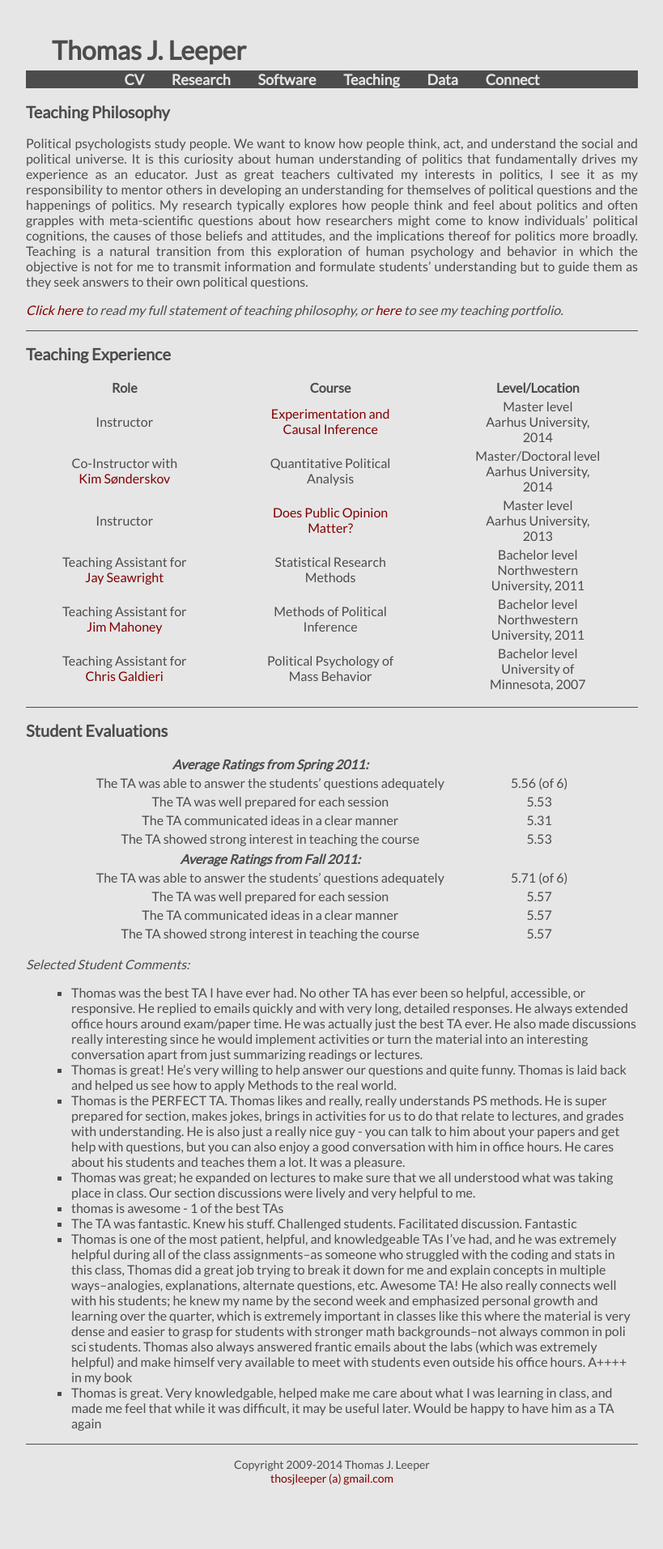
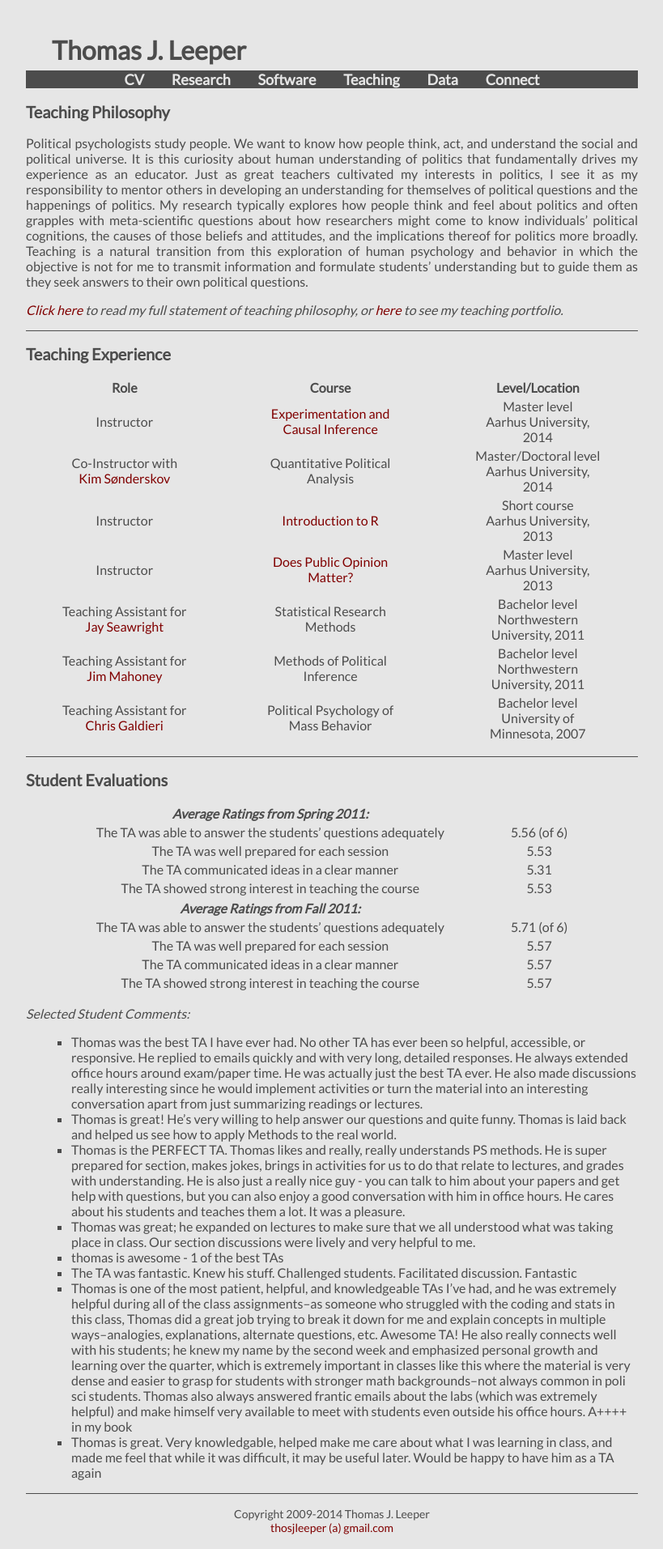
Before and after one commit to leeper/leeper.github.io, a Jekyll site: the page built from teaching.md, in a window 1280 px wide. Shown: the whole page at 81% size, without its empty margins (230-1049 px from the left). Built offline with Jekyll 4.4.1, drawn with Linux system fonts in a browser that asks for light colours; before the commit the page ends 1852 px from its top, so only the background shows below that.

Commit message:
add Rcourse to teaching

```diff
--- a/assets/css/remark.css
+++ b/assets/css/remark.css
@@ -3,7 +3,7 @@
 
 body {
     font-family: 'Droid Serif';
-    font-size: 20px;
+    font-size: 24px;
 }
 h1, h2, h3 {
     font-family: 'Yanone Kaffeesatz';
@@ -109,3 +109,5 @@ code {
     float: right;
     padding-top: 2em;
 }
+
+/* Tables */
--- a/teaching.md
+++ b/teaching.md
@@ -16,6 +16,7 @@ Political psychologists study people. We want to know how people think, act, and
 | ---- | ------ | -------------- |
 | Instructor | [Experimentation and Causal Inference](http://www.thomasleeper.com/expcourse) | Master level<br/>Aarhus University, 2014 |
 | Co-Instructor with [Kim Sønderskov](http://pure.au.dk/portal/en/ks@ps.au.dk) | Quantitative Political Analysis | Master/Doctoral level<br/>Aarhus University, 2014|
+| Instructor | [Introduction to R](http://www.thomasleeper.com/Rcourse) | Short course<br/>Aarhus University, 2013 |
 | Instructor | [Does Public Opinion Matter?](http://www.thomasleeper.com/opinioncourse) | Master level<br/>Aarhus University, 2013 |
 | Teaching Assistant for [Jay Seawright](http://www.polisci.northwestern.edu/people/seawright.html) | Statistical Research Methods | Bachelor level<br/>Northwestern University, 2011|
 | Teaching Assistant for [Jim Mahoney](http://www.jamesmahoney.org/) | Methods of Political Inference | Bachelor level<br/>Northwestern University, 2011 |
```
